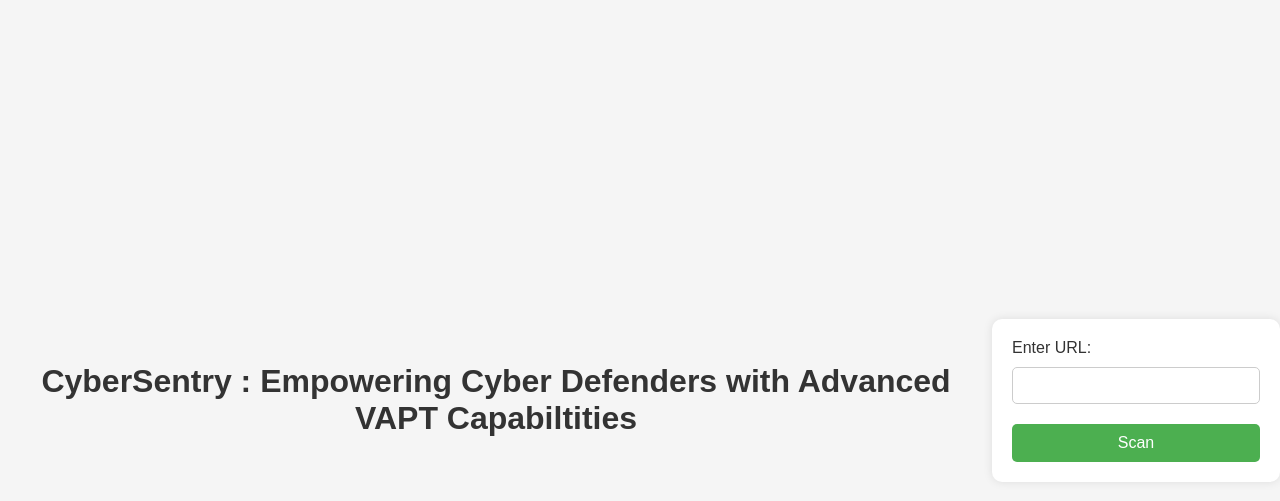
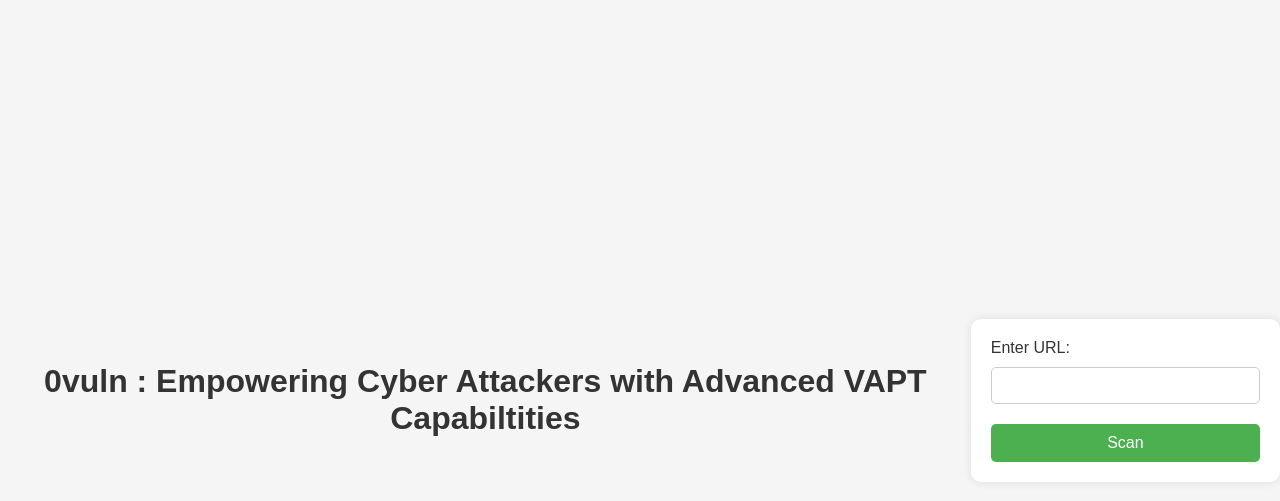
Before and after one commit to piyu-Dev/vapt-v1, a Flask app: page / in a window 1280 px wide. Shown: the top 501 px of the page. Run offline with Flask 3, Linux system fonts and the light colour scheme.

Commit message:
Update index.html

```diff
--- a/final/templates/index.html
+++ b/final/templates/index.html
@@ -62,7 +62,7 @@
     }
 </style>
 <body>
-    <h1>CyberSentry : Empowering Cyber Defenders with Advanced VAPT Capabiltities</h1>
+    <h1>0vuln : Empowering Cyber Attackers with Advanced VAPT Capabiltities</h1>
     <form action="/scan" method="post">
         <label for="url">Enter URL:</label>
         <input type="text" id="url" name="url" required>
```
